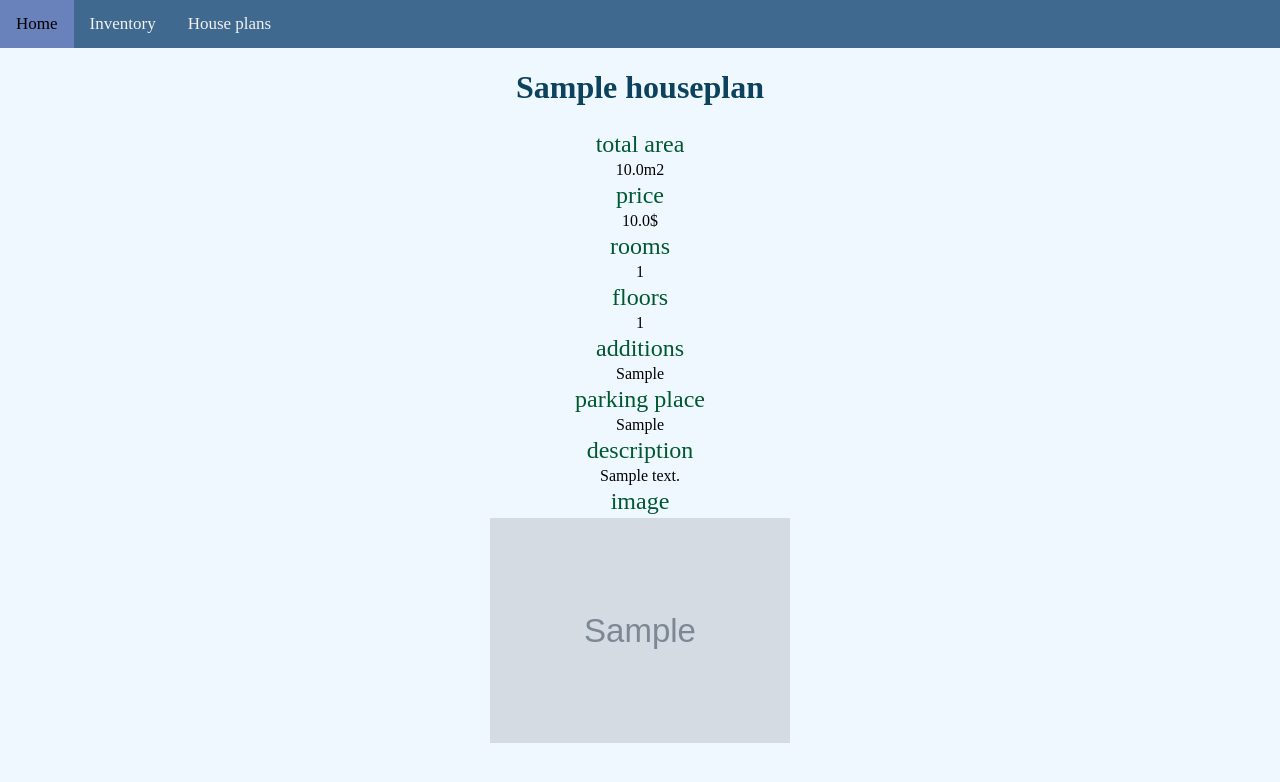
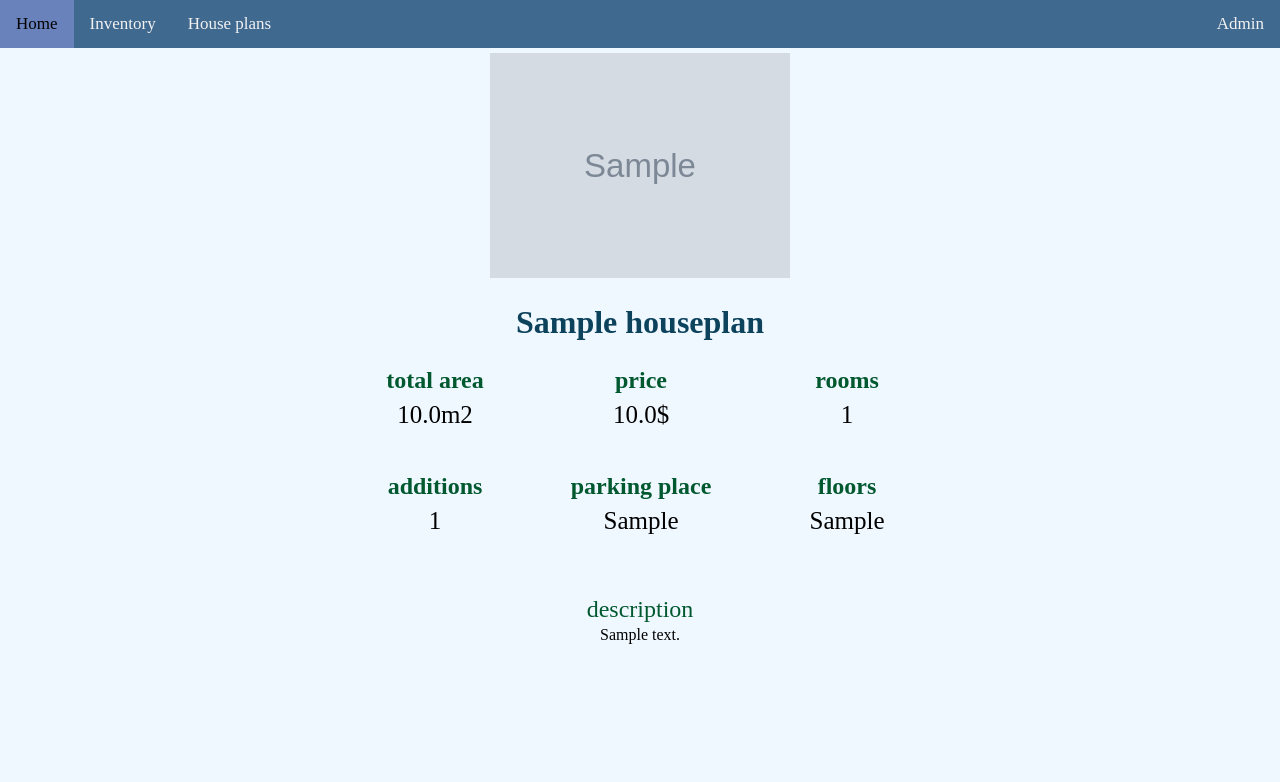
Before and after one commit to Salonce/constructionWebsite, a Django app: page /housePlanBrowser/1/ in a window 1280 px wide. Shown: the top 782 px of the page. Run offline with Django 4.2, Linux system fonts and the light colour scheme; tables that the repository leaves empty hold one stand-in row (values such as "Sample post"); grey boxes marked "Sample" are stand-in pictures.

Commit message:
House view modification

```diff
--- a/construction/templates/base.html
+++ b/construction/templates/base.html
@@ -14,6 +14,7 @@
     <a href="/">Home</a>
     <a href="/inventoryBrowser/">Inventory</a>
     <a href="/housePlanBrowser/">House plans</a>
+    <a href="/admin/" id="right">Admin</a>
 </div>
 
 {% block body %}
--- a/construction/templates/housePlan.html
+++ b/construction/templates/housePlan.html
@@ -4,10 +4,48 @@
 
 {% block body %}
 
-
 <div id="flexWindow">
+<img src="{{housePlan.picture.url}}" alt="house">
 <h1>{{ housePlan.name }}</h1>
 
+<table id="houseTable">
+<tr>
+<th>total area</td>
+<th>price</td>
+<th>rooms</td>
+</tr>
+
+<tr>
+<td>{{ housePlan.total_area }}m2</td>
+<td>{{ housePlan.price }}$</td>
+<td>{{ housePlan.rooms }}</td>
+</tr>
+</table>
+<br>
+<br>
+<table id="houseTable">
+<tr>
+<th>additions</td>
+<th>parking place</td>
+<th>floors</td>
+</tr>
+
+<tr>
+<td>{{ housePlan.floors }}</td>
+<td>{{ housePlan.additions }}</td>
+<td>{{ housePlan.parking_place }}</td>
+</tr>
+</table>
+
+<br>
+<br>
+<br>
+<div id="nameTitle">description</div>
+<div>{{ housePlan.description }}</div>
+
+</div>
+
+<!--
 <div id="nameTitle">total area</div>
 <div>{{ housePlan.total_area }}m2</div>
 <div id="nameTitle">price</div>
@@ -20,23 +58,6 @@
 <div>{{ housePlan.additions }}</div>
 <div id="nameTitle">parking place</div>
 <div>{{ housePlan.parking_place }}</div>
-<div id="nameTitle">description</div>
-<div>{{ housePlan.description }}</div>
-<div id="nameTitle">image</div>
-
-<img src="{{housePlan.picture.url}}" alt="house">
-
-
-
-
-
-
-
-
-<!-- <p id="addHouse"><a href="addHouse/">Add house</a></p> -->
-</div>
-
-
-
+-->
 
 {% endblock %}
--- a/static/css/defaultvalues.css
+++ b/static/css/defaultvalues.css
@@ -1,6 +1,37 @@
+#houseTable th{
+    /*
+    background-color: rgb(67, 187, 187);
+    */
+    font-size: 20;
+    padding-left: 3px;
+    width: 200px;
+    height: 30px;
+    text-align: center;
 
-#constructionTable th, td{
-    background-color: rgb(195, 206, 206);
+    margin: 3px;
+    font-size: 24px;
+    color: rgb(0, 88, 47)
+}
+
+#houseTable td{
+    /*
+    background-color: rgb(116, 177, 177);
+    */
+    font-size: 25px;
+    padding-left: 3px;
+    width: 200px;
+    height: 30px;
+    text-align: center
+}
+
+#constructionTable th{
+    background-color: rgb(110, 151, 151);
+    border: 2px solid;
+    padding-left: 3px
+}
+
+#constructionTable td{
+    background-color: rgb(110, 151, 151);
     border: 2px solid;
     padding-left: 3px
 }
--- a/static/css/housePlans.css
+++ b/static/css/housePlans.css
@@ -1,11 +1,5 @@
-#houseTable th, td{
-    background-color: rgb(195, 206, 206);
-    border: 2px solid;
-    width: 1100px;
-    padding-left: 3px
-}
-
 img{
+    margin: 5px;
     width: 300px
 }
 
```
Also changed, not shown: media/files/pictures/rocks-balancing-on-driftwood-sea-in-dimitri-otis.jpg (deleted), media/files/pictures/rocks-balancing-on-driftwood-sea-in-dimitri-otis_DRJ1qr0.jpg (deleted).
